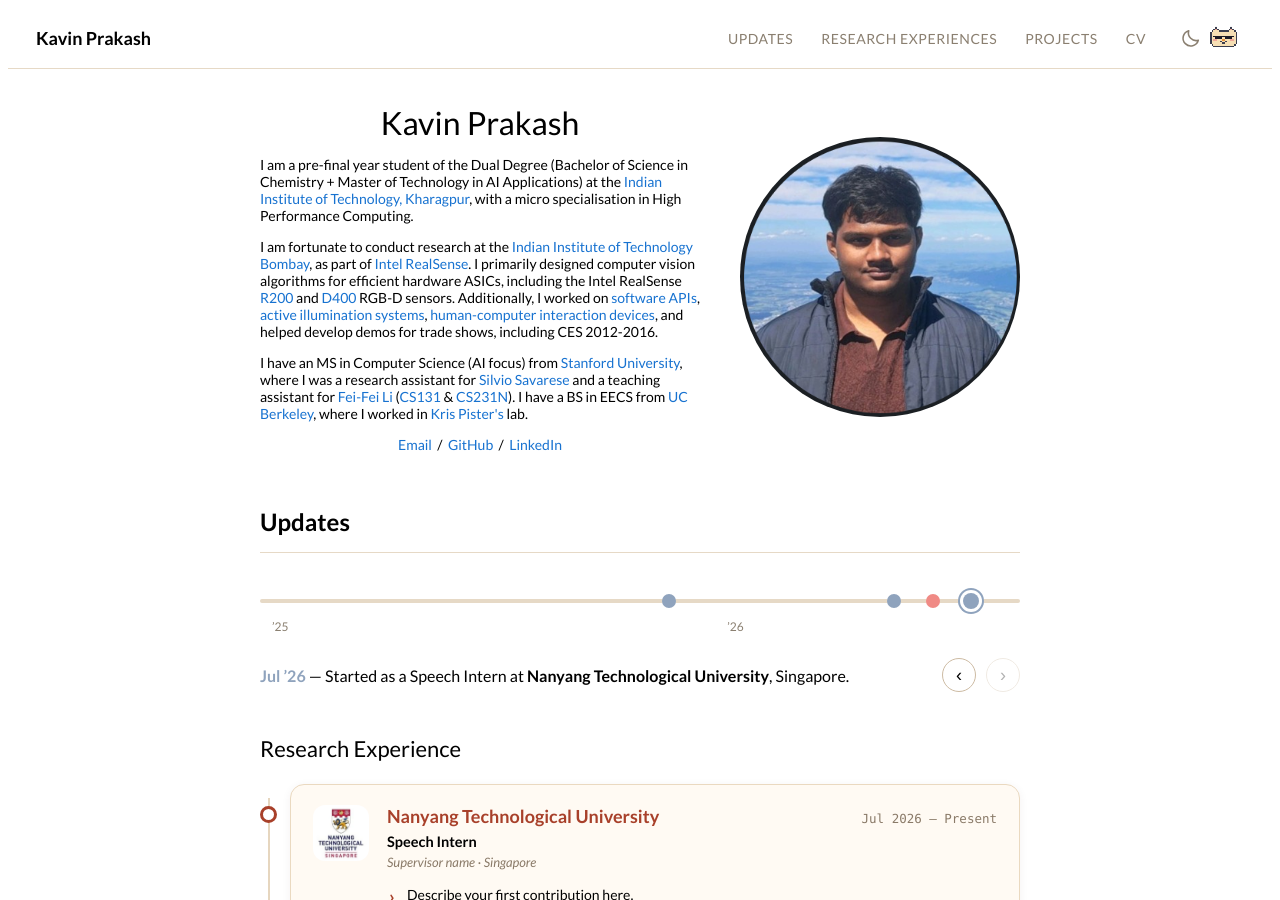
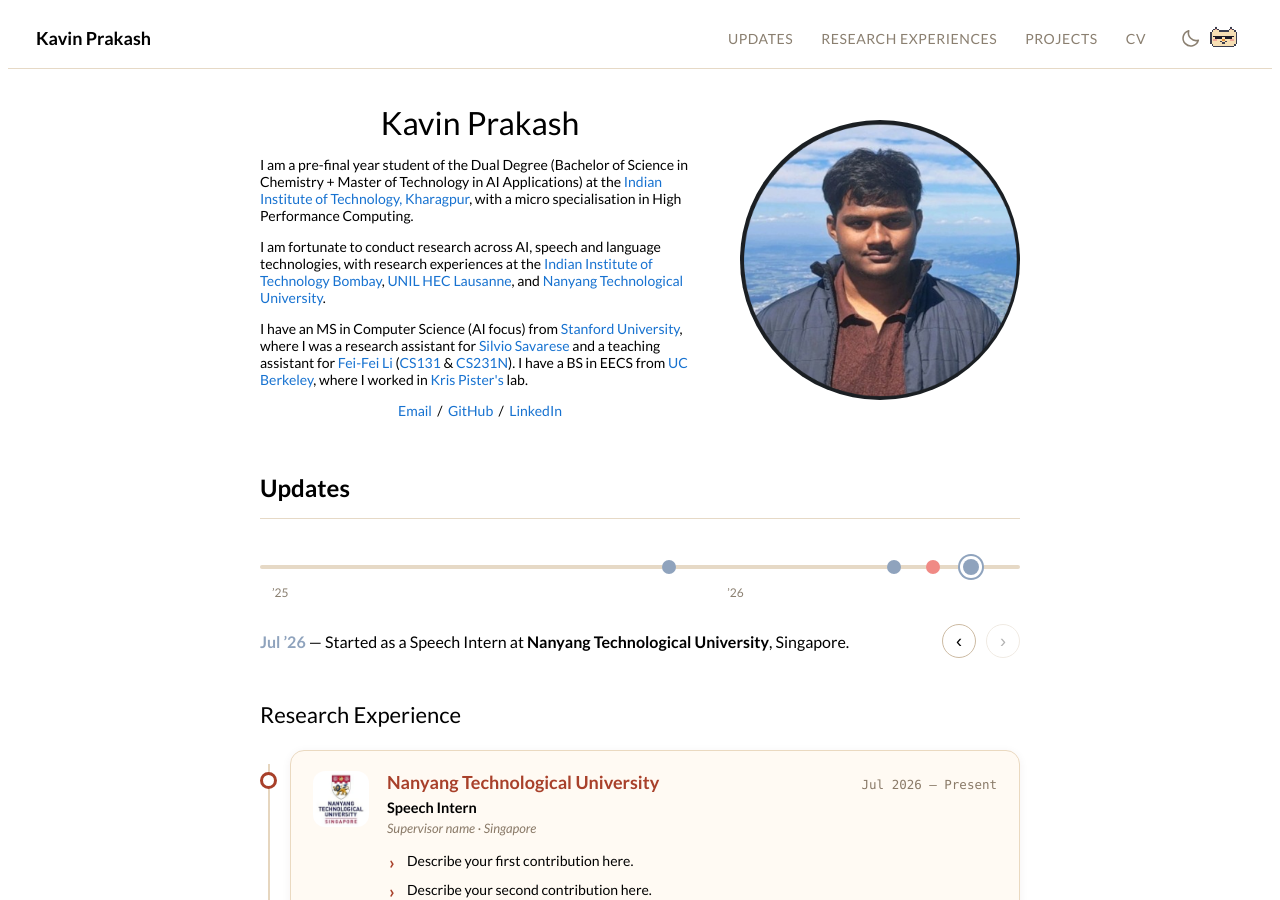
Before and after one commit to kavin0301p/kavin0301p.github.io, a Jekyll site: the page built from _posts/2023-08-28-3dgaussians.markdown, in a window 1280 px wide and 900 px high. Built offline with Jekyll 4.4.1, drawn with Linux system fonts in a browser that asks for light colours.

Commit message:
Update default.html

```diff
--- a/_layouts/default.html
+++ b/_layouts/default.html
@@ -137,8 +137,7 @@
               <p>I am a pre-final year student of the Dual Degree (Bachelor of Science in Chemistry + Master of Technology in AI Applications) at the <a href="https://www.iitkgp.ac.in/">Indian Institute of Technology, Kharagpur</a>, with a micro specialisation in High Performance Computing.
               </p>
               <p>
-                I am fortunate to conduct research at the <a href="https://www.iitb.ac.in/">Indian Institute of Technology Bombay</a>, as part of <a href="https://www.intelrealsense.com/">Intel RealSense</a>. I primarily designed computer vision algorithms for efficient hardware ASICs, including the Intel RealSense <a href="https://software.intel.com/en-us/articles/realsense-r200-camera">R200</a> and <a href="https://software.intel.com/en-us/realsense/d400">D400</a> RGB-D sensors. Additionally, I worked on <a href="https://github.com/IntelRealSense/librealsense">software APIs</a>, <a href="https://patents.google.com/patent/US9992474B2">active illumination systems</a>, <a href="https://patents.google.com/patent/US9304597">human-computer interaction devices</a>, and helped develop demos for trade shows, including CES 2012-2016.
-              </p>
+                I am fortunate to conduct research across AI, speech and language technologies, with research experiences at the <a href="https://www.iitb.ac.in/">Indian Institute of Technology Bombay</a>, <a href="https://www.unil.ch/hec/en/home.html">UNIL HEC Lausanne</a>, and <a href="https://www.ntu.edu.sg/">Nanyang Technological University</a>.              </p>
               <p>
                 I have an MS in Computer Science (AI focus) from <a href="http://cs.stanford.edu">Stanford University</a>, where I was a research assistant for <a href="http://svl.stanford.edu/">Silvio Savarese</a> and a teaching assistant for <a href="http://svl.stanford.edu/">Fei-Fei Li</a> (<a href="http://vision.stanford.edu/teaching/cs131_fall1617/">CS131</a> &amp; <a href="http://cs231n.stanford.edu/2017/">CS231N</a>). I have a BS in EECS from <a href="http://www.eecs.berkeley.edu/">UC Berkeley</a>, where I worked in <a href="https://people.eecs.berkeley.edu/~pister/">Kris Pister's</a> lab.
               </p>
```
